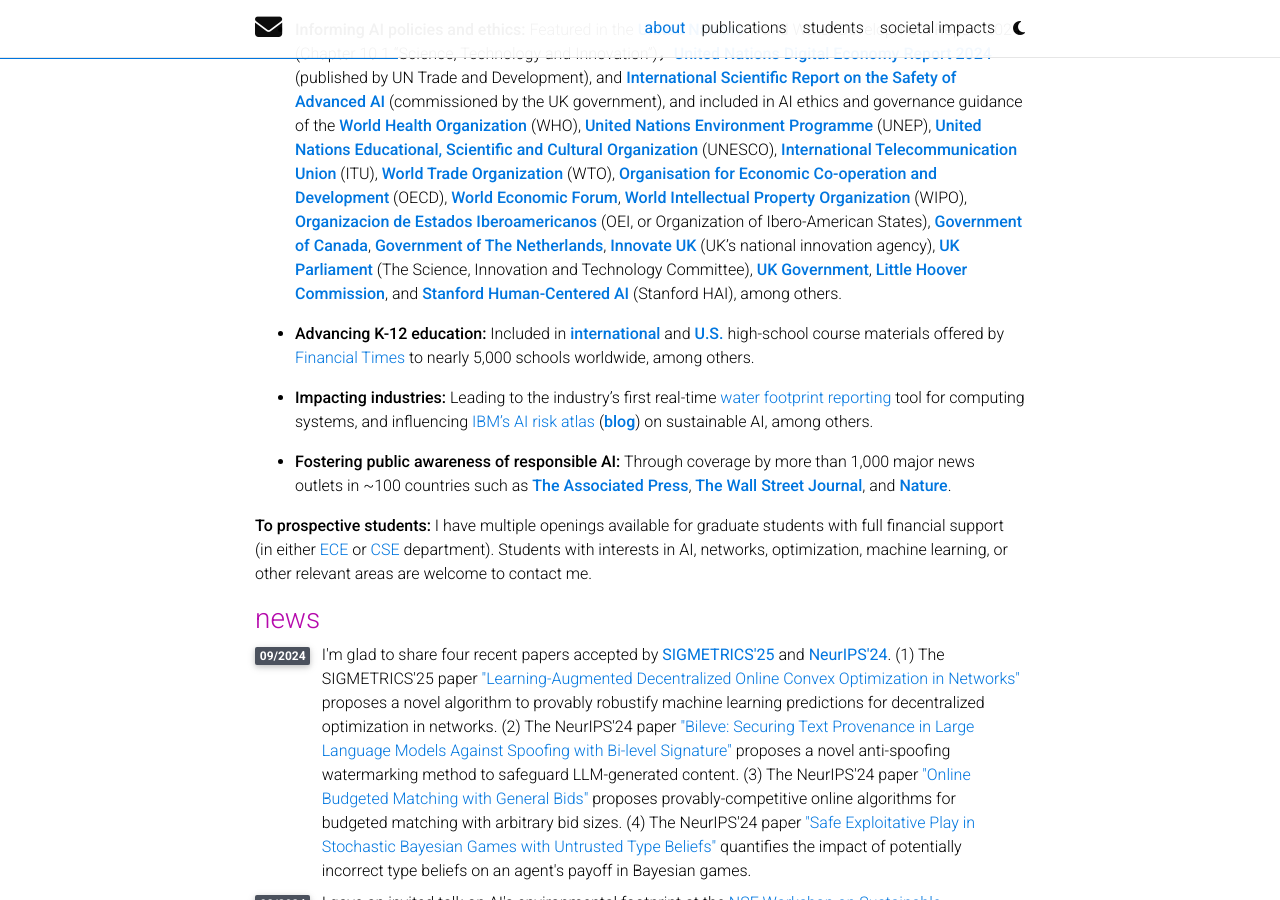
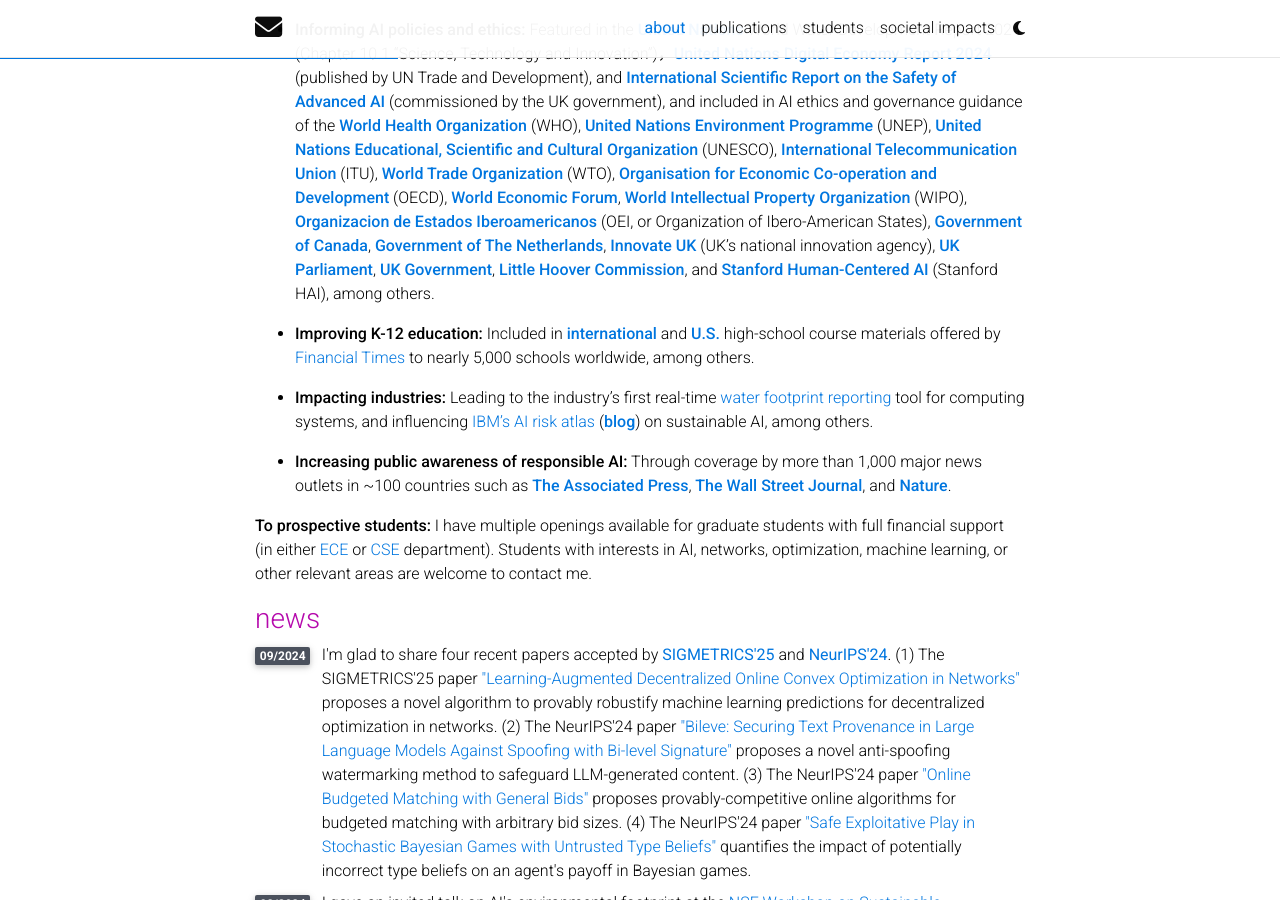
Before and after one commit to shaoleiren/shaoleiren.github.io, a Jekyll site: the page built from _pages/about.md, in a window 1280 px wide and 900 px high, scrolled down 1152 px. Built offline with Jekyll 4.4.1, drawn with Linux system fonts in a browser that asks for light colours; full-size pictures stand in for the smaller copies a plugin makes; comment, search, counter and statistics services are not loaded; a style sheet for code colours, icons or effects is not loaded.

Commit message:
Update about.md

```diff
--- a/_pages/about.md
+++ b/_pages/about.md
@@ -70,20 +70,20 @@
 **[Government of Canada](https://www.canada.ca/en/government/system/digital-government/digital-government-innovations/responsible-use-ai/guide-use-generative-ai.html)**,
 **[Government of The Netherlands](https://www.government.nl/documents/parliamentary-documents/2024/01/17/government-wide-vision-on-generative-ai-of-the-netherlands)**,
 **[Innovate UK](https://iuk.ktn-uk.org/wp-content/uploads/2023/10/responsible-trustworthy-ai-report.pdf)** (UK's national innovation agency),
-**[UK Parliament](https://researchbriefings.files.parliament.uk/documents/POST-PN-0735/POST-PN-0735.pdf)** (The Science, Innovation and Technology Committee),
+**[UK Parliament](https://researchbriefings.files.parliament.uk/documents/POST-PN-0735/POST-PN-0735.pdf)**,
 **[UK Government](https://www.gov.uk/government/publications/generative-ai-framework-for-hmg/generative-ai-framework-for-hmg-html)**,
 **[Little Hoover Commission](https://lhc.ca.gov/wp-content/uploads/Report284-Final.pdf)**,
 and
  **[Stanford Human-Centered AI](https://hai.stanford.edu/sites/default/files/2024-02/Exploring-Impact-AI-Black-Americans.pdf)** (Stanford HAI), among others.
 
 
-- **Advancing K-12 education:** Included in **[international](https://www.ft.com/content/a5a20823-d26f-4701-8afa-18a46a2eea98)** and **[U.S.](https://www.ft.com/content/b9962fbd-a515-428e-a25c-ed14a36a51ad)** high-school course materials offered by
+- **Improving K-12 education:** Included in **[international](https://www.ft.com/content/a5a20823-d26f-4701-8afa-18a46a2eea98)** and **[U.S.](https://www.ft.com/content/b9962fbd-a515-428e-a25c-ed14a36a51ad)** high-school course materials offered by
 [Financial Times](https://www.ft.com/ft-schools) to nearly 5,000 schools worldwide, among others.
 
 - **Impacting industries:** Leading to the industry's first
 real-time [water footprint reporting](https://www.linkedin.com/posts/greenpixie_greenpixie-is-proud-to-include-water-consumption-activity-7155581411104604160-7W1_/) tool for computing systems, and influencing [IBM's AI risk atlas](https://dataplatform.cloud.ibm.com/docs/content/wsj/ai-risk-atlas/impact-on-the-environment.html?context=wx&audience=wdp) (**[blog](https://www.ibm.com/blog/10-ai-dangers-and-risks-and-how-to-manage-them/)**) on sustainable AI, among others.
 
-- **Fostering public awareness of responsible AI:** Through coverage
+- **Increasing public awareness of responsible AI:** Through coverage
 by more than 1,000 major news outlets in ~100 countries such as **[The Associated Press](https://apnews.com/article/chatgpt-gpt4-iowa-ai-water-consumption-microsoft-f551fde98083d17a7e8d904f8be822c4)**,
 **[The Wall Street Journal](https://www.wsj.com/science/environment/ai-electricity-water-environmental-impact-59520a43)**,
 and **[Nature](https://www.nature.com/articles/d41586-023-03768-y)**.
```
